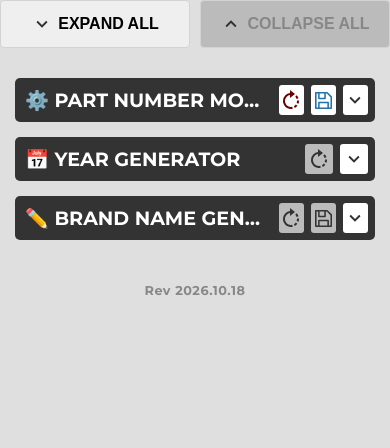
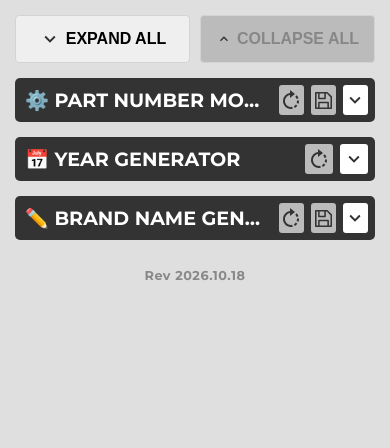
Before and after one commit to ISSac25E/EbayTool, a plain HTML site: page index.html in a window 390 px wide. Drawn offline with Linux system fonts and the light colour scheme.

Commit message:
bug fixes, layout fixes

```diff
--- a/script.js
+++ b/script.js
@@ -81,9 +81,11 @@
   return str.replace(/[\s.-]+/g, "").toUpperCase();
 }
 
-function updateOutput01() {
-  document.getElementById("reset01").disabled = false;
-  document.getElementById("save01").disabled = false;
+function updateOutput01(event) {
+  if (event) {
+    document.getElementById("reset01").disabled = false;
+    document.getElementById("save01").disabled = false;
+  }
 
   syncModifiedGroup();
 
@@ -375,15 +377,15 @@
 
 document.getElementById("option-four-custom").addEventListener("change", () => {
   clickSelector();
-  updateOutput01();
+  updateOutput01(true);
 });
 document.getElementById("option-four-custom").addEventListener("input", () => {
   clickSelector();
-  updateOutput01();
+  updateOutput01(true);
 });
 document.getElementById("option-four-custom").addEventListener("focus", () => {
   clickSelector();
-  updateOutput01();
+  updateOutput01(true);
 });
 document.getElementById("option-4-custom").addEventListener("change", () => {
   clickSelector2();
@@ -402,7 +404,7 @@
 if (modifiedMasterToggle) {
   modifiedMasterToggle.addEventListener("change", function () {
     syncModifiedGroup();
-    updateOutput01();
+    updateOutput01(true);
   });
 }
 
@@ -563,6 +565,7 @@
   }
 
   document.getElementById("save01").disabled = true;
+  document.getElementById("reset01").disabled = false;
 }
 function saveDefault03() {
   var Default = {};
--- a/styles.css
+++ b/styles.css
@@ -20,30 +20,29 @@
   padding: 15px;
   margin: 0 auto;
   max-width: 1600px;
-  column-gap: 15px;
-  column-count: 3;
-  column-fill: balance;
+  display: grid;
+  grid-template-columns: repeat(3, minmax(0, 1fr));
+  gap: 15px;
+  align-items: start;
 }
 
 .container > div {
   width: 100%;
   padding: 0px;
   margin: 0px;
-  margin-bottom: 15px;
-  min-width: 300px;
+  min-width: 0;
   overflow: hidden;
-  break-inside: avoid;
 }
 
 @media screen and (max-width: 950px) {
   .container {
-    column-count: 2;
+    grid-template-columns: repeat(2, minmax(0, 1fr));
   }
 }
 
 @media screen and (max-width: 795px) {
   .container {
-    column-count: 1;
+    grid-template-columns: 1fr;
   }
 }
 
@@ -296,7 +295,10 @@
 .global-collapse-controls {
   display: flex;
   gap: 10px;
-  margin: 0 0 15px;
+  margin: 15px auto 0;
+  padding: 0 15px;
+  max-width: 1600px;
+  box-sizing: border-box;
   flex-wrap: wrap;
 }
 
```
